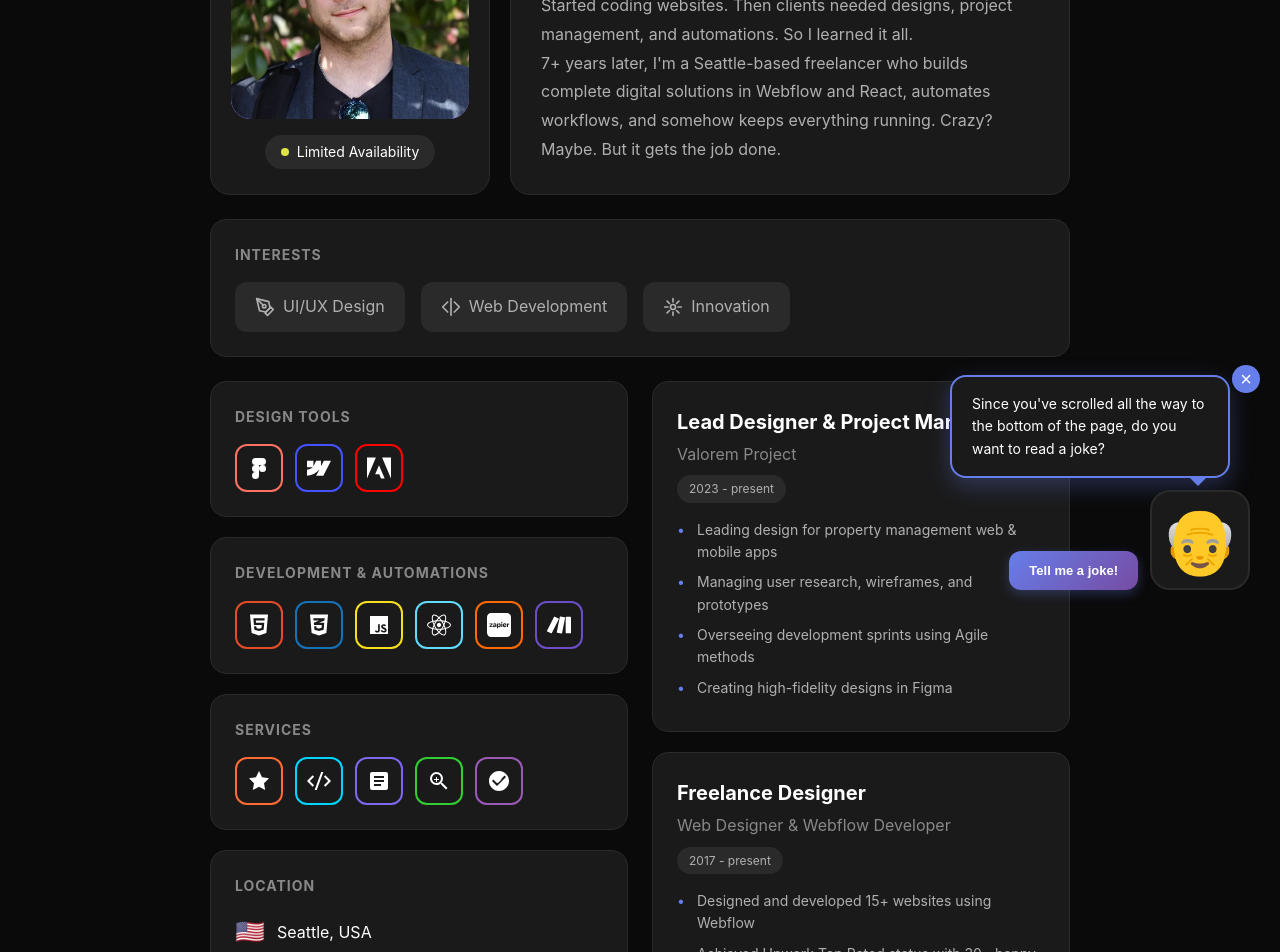
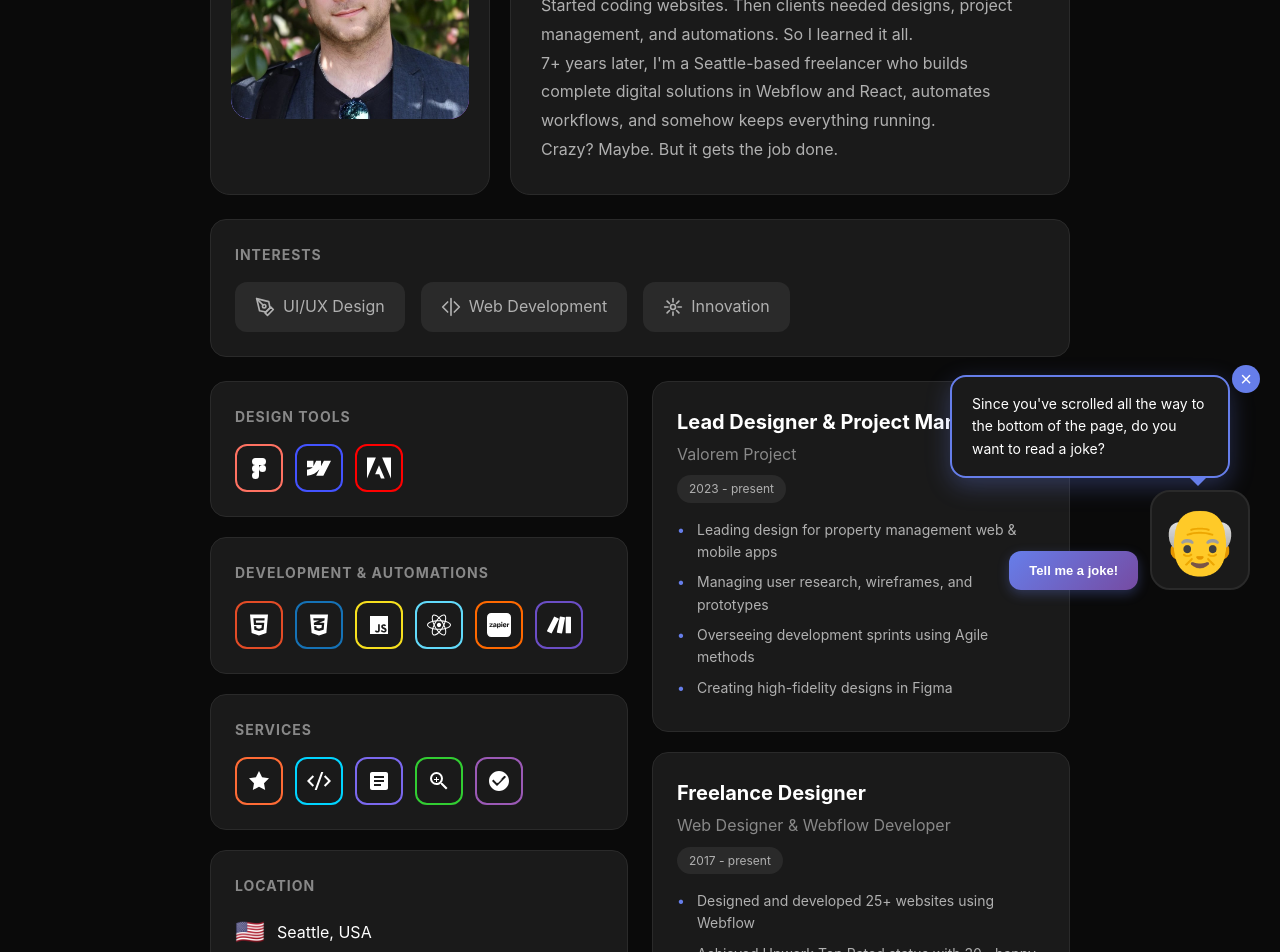
Before and after one commit to alexshanless/alexbilba, a React (Vite) app: page / in a window 1280 px wide. Shown: the part 180-1132 px from the top of the page. Built offline with nearby package versions, Linux system fonts and the light colour scheme.

Commit message:
small copy updates

```diff
--- a/src/components/experience/ExperienceColumn.jsx
+++ b/src/components/experience/ExperienceColumn.jsx
@@ -18,7 +18,7 @@ const ExperienceColumn = () => {
 			company: 'Web Designer & Webflow Developer',
 			period: '2017 - present',
 			responsibilities: [
-				'Designed and developed 15+ websites using Webflow',
+				'Designed and developed 25+ websites using Webflow',
 				'Achieved Upwork Top Rated status with 30+ happy clients',
 				'Delivered projects for diverse industries',
 				'Specialized in conversion optimization and SEO',
--- a/src/components/profile/AvatarCard.jsx
+++ b/src/components/profile/AvatarCard.jsx
@@ -6,10 +6,6 @@ const AvatarCard = () => {
           <img src='/images/profile-pic.jpeg' alt='Alex Bilba' />
         </div>
       </div>
-      <div className='status-indicator'>
-        <div className='status-dot'></div>
-        <span>Limited Availability</span>
-      </div>
     </div>
   );
 };
--- a/src/components/profile/BioCard.jsx
+++ b/src/components/profile/BioCard.jsx
@@ -18,7 +18,8 @@ const BioCard = () => {
 				management, and automations. So I learned it all. <br />
 				7+ years later, I'm a Seattle-based freelancer who builds complete
 				digital solutions in Webflow and React, automates workflows, and somehow
-				keeps everything running. Crazy? Maybe. But it gets the job done.
+				keeps everything running. <br />
+				Crazy? Maybe. But it gets the job done.
 			</p>
 		</div>
 	);
--- a/src/index.css
+++ b/src/index.css
@@ -41,6 +41,7 @@ body {
   width: 100%;
   height: 100%;
   object-fit: cover;
+  object-position: center;
   border-radius: 20px;
 }
 
```
